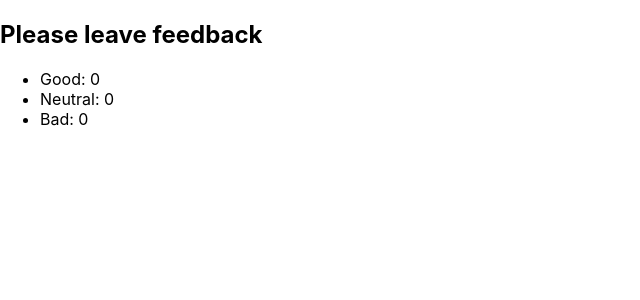
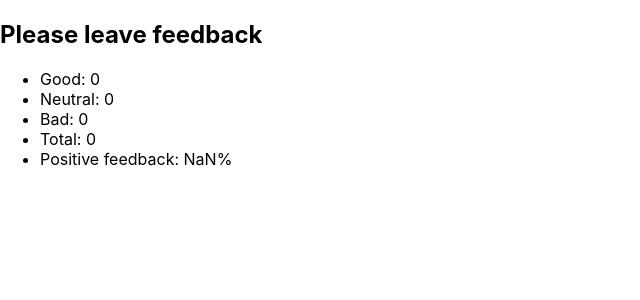
Before and after one commit to IvanRobak/goit-react-hw-02-feedback, a React (Create React App) app: page / in a window 1280 px wide. Shown: the top 300 px of the page, without its empty margins (0-640 px from the left). Built offline with nearby package versions, Linux system fonts and the light colour scheme.

Commit message:
corected Statistics

```diff
--- a/src/components/App.jsx
+++ b/src/components/App.jsx
@@ -23,10 +23,18 @@ class App extends Component {
 
   render() {
     const { good, neutral, bad } = this.state;
+    const totalFeedback = this.countTotalFeedback();
+    const positiveFeedbackPercentage = this.countPositiveFeedbackPercentage();
     return (
       <div>
         <h2>Please leave feedback</h2>
-        <Statistics good={good} neutral={neutral} bad={bad} />
+        <Statistics
+          good={good}
+          neutral={neutral}
+          bad={bad}
+          total={totalFeedback}
+          positivePercentage={positiveFeedbackPercentage}
+        />
       </div>
     );
   }
--- a/src/components/Statistics/Statistics.jsx
+++ b/src/components/Statistics/Statistics.jsx
@@ -1,11 +1,19 @@
 import PropTypes from 'prop-types';
 
-export const Statistics = ({ good, neutral, bad }) => {
+export const Statistics = ({
+  good,
+  neutral,
+  bad,
+  total,
+  positivePercentage,
+}) => {
   return (
     <ul>
       <li>Good: {good}</li>
       <li>Neutral: {neutral}</li>
       <li>Bad: {bad}</li>
+      <li>Total: {total}</li>
+      <li>Positive feedback: {positivePercentage}%</li>
     </ul>
   );
 };
@@ -14,6 +22,8 @@ Statistics.propTypes = {
   good: PropTypes.number.isRequired,
   neutral: PropTypes.number.isRequired,
   bad: PropTypes.number.isRequired,
+  total: PropTypes.number.isRequired,
+  positivePercentage: PropTypes.number.isRequired,
 };
 
 export default Statistics;
```
